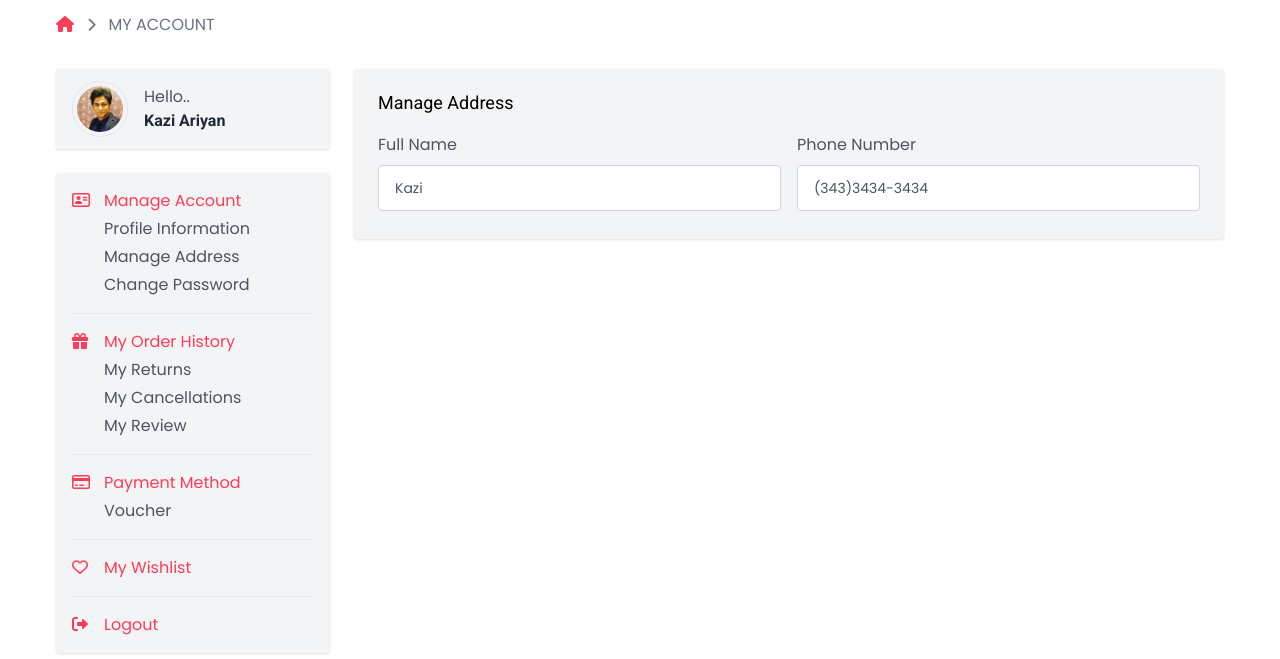
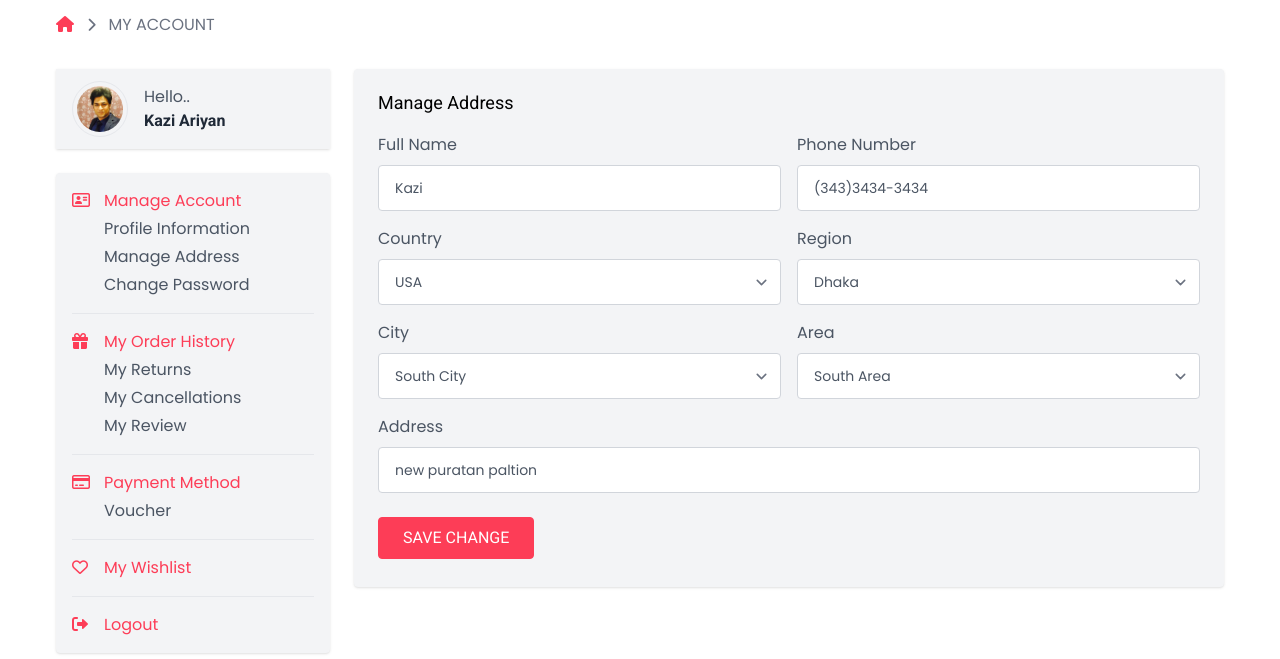
Before and after one commit to easylearningbd/tailwind-ecommerce-project, a website: page address.html in a window 1280 px wide. Shown: the part 141-800 px from the top of the page. Drawn offline with Linux system fonts and the light colour scheme.

Commit message:
111 Profile Address Informations Setup Part 2

```diff
--- a/address.html
+++ b/address.html
@@ -367,15 +367,63 @@
                <input type="text" class="input-box" value="(343)3434-3434" />
           </div>
                <!-- ----End Single Input --->
+     </div>
 
+
+     <div class="grid sm:grid-cols-2 gap-4">
+          <div>
+               <label class="text-gray-600 mb-2 block" >Country</label>
+               <select class="input-box">
+                    <option>USA</option>
+                    <option>India</option>
+                    <option>Bangladesh</option>
+               </select>
+          </div>
+
+
+          <div>
+               <label class="text-gray-600 mb-2 block" >Region</label>
+               <select class="input-box">
+                    <option>Dhaka</option>
+                    <option>Uttara</option>
+                    <option>South </option>
+               </select>
+          </div>
+
+
+          <div>
+               <label class="text-gray-600 mb-2 block" >City</label>
+               <select class="input-box">
+                    <option>South City</option>
+                    <option>North City</option>
+
+               </select>
+          </div>
+
+
+
+          <div>
+               <label class="text-gray-600 mb-2 block" >Area </label>
+               <select class="input-box">
+                    <option>South Area</option>
+                    <option>North Area</option>
+               </select>
+          </div>
+
+     </div>
+
+     <div>
+          <label class="text-gray-600 mb-2 block" >Address </label>
+           <input type="text" class="input-box" value="new puratan paltion" />
      </div>
 
 </div>
 
+<div class="mt-6">
+     <button type="submit" class="px-6 py-2 text-center text-white bg-primary border border-primary rounded hover:bg-transparent hover:text-primary transition uppercase font-roboto font-medium " >Save Change </button>
+</div>
 
-
-
-
+</div>
 
 
      </form>
```
